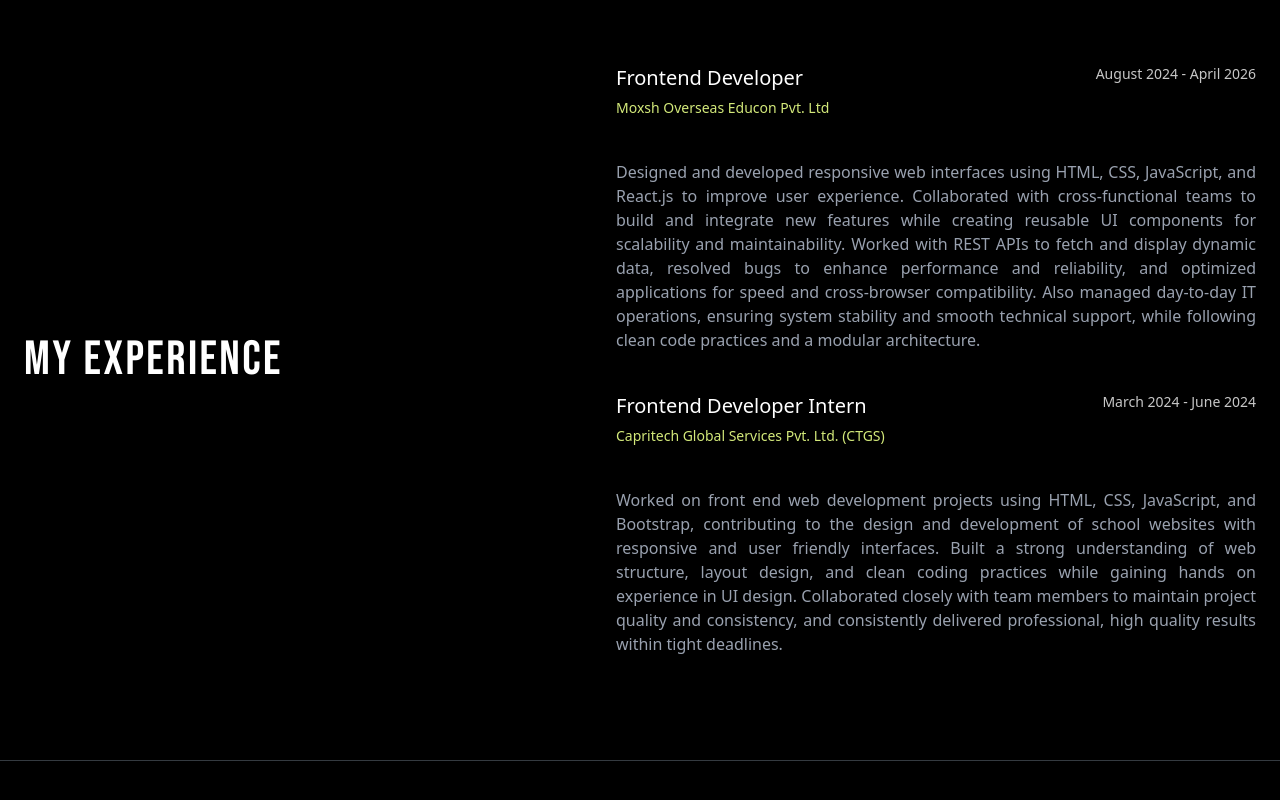
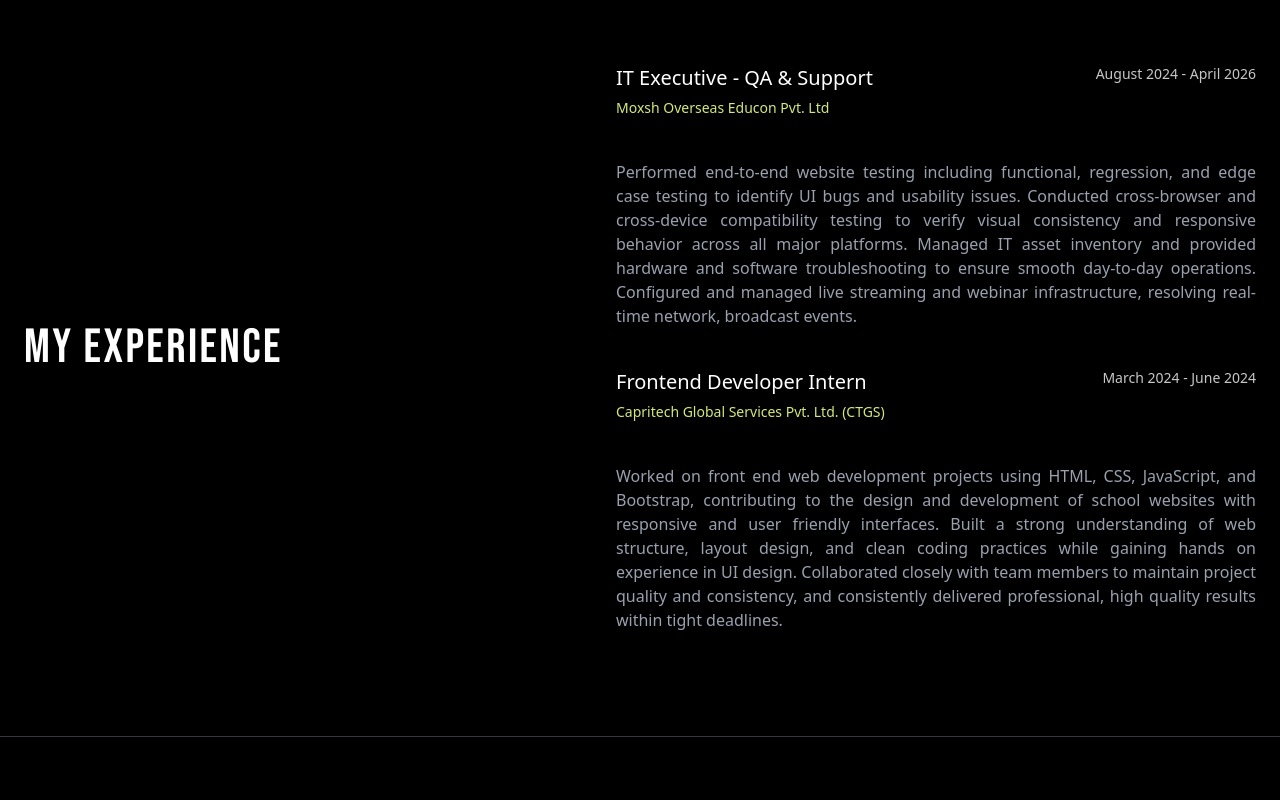
Before and after one commit to suthar-bhavesh/bhavesh-suthar, a website: page index.html in a window 1280 px wide. Shown: the part 3241-4041 px from the top of the page. Drawn offline with Linux system fonts and the light colour scheme; a web font is replaced by a local one.

Commit message:
Fix: Experience Updated

```diff
--- a/index.html
+++ b/index.html
@@ -484,7 +484,7 @@
                 class="designation-year flex justify-between md:flex-col lg:flex-row flex-col gap-3"
               >
                 <h3 class="text-white text-xl font-light">
-                  Frontend Developer <br />
+                  IT Executive - QA & Support <br />
                   <span class="text-sm text-[#D3E97A]"
                     >Moxsh Overseas Educon Pvt. Ltd</span
                   >
@@ -493,17 +493,15 @@
               </div>
               <div class="job-decs">
                 <p class="text-gray-400 text-justify">
-                  Designed and developed responsive web interfaces using HTML,
-                  CSS, JavaScript, and React.js to improve user experience.
-                  Collaborated with cross-functional teams to build and
-                  integrate new features while creating reusable UI components
-                  for scalability and maintainability. Worked with REST APIs to
-                  fetch and display dynamic data, resolved bugs to enhance
-                  performance and reliability, and optimized applications for
-                  speed and cross-browser compatibility. Also managed day-to-day
-                  IT operations, ensuring system stability and smooth technical
-                  support, while following clean code practices and a modular
-                  architecture.
+                  Performed end-to-end website testing including functional,
+                  regression, and edge case testing to identify UI bugs and
+                  usability issues. Conducted cross-browser and cross-device
+                  compatibility testing to verify visual consistency and
+                  responsive behavior across all major platforms. Managed IT
+                  asset inventory and provided hardware and software
+                  troubleshooting to ensure smooth day-to-day operations.
+                  Configured and managed live streaming and webinar
+                  infrastructure, resolving real-time network, broadcast events.
                 </p>
               </div>
             </div>
```
Also changed, not shown: 2 other files.
